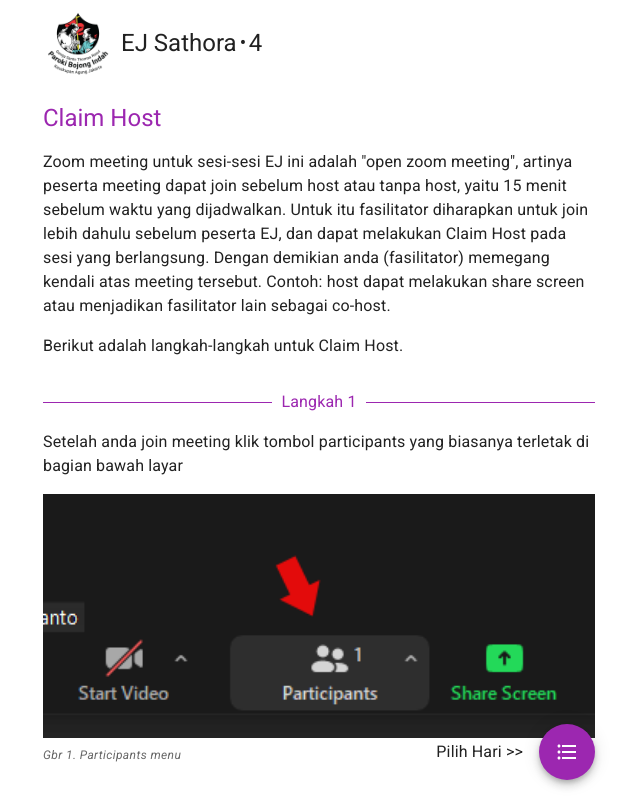
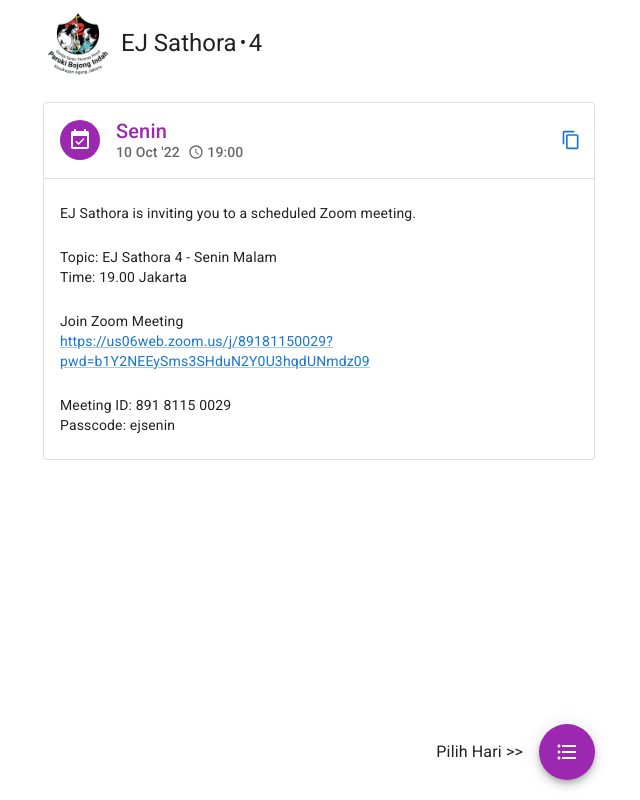
Before and after one commit to YuliusA/EJ-Sathora-Zoom-Invitation-link, a React (Create React App) app: page /host in a window 1280 px wide. Shown: the top 800 px of the page, without its empty margins (321-961 px from the left). Built offline with nearby package versions, Linux system fonts and the light colour scheme.

Commit message:
remove router

```diff
--- a/package.json
+++ b/package.json
@@ -10,7 +10,6 @@
     "moment": "^2.29.4",
     "react": "^18.2.0",
     "react-dom": "^18.2.0",
-    "react-router-dom": "^6.9.0",
     "react-scripts": "5.0.1"
   },
   "scripts": {
--- a/src/App.js
+++ b/src/App.js
@@ -1,5 +1,4 @@
 import { useMemo, useState } from 'react';
-import { Routes, Route, Outlet } from 'react-router-dom';
 import EjsContext from './contexts';
 import CssBaseline from '@mui/material/CssBaseline';
 import Container from '@mui/material/Container';
@@ -18,22 +17,17 @@
     return (
         <EjsContext.Provider value={value}>
             <CssBaseline />
-            <Routes>
-                <Route path='/' element={<Layout />}>
-                    <Route index element={<ContentForm />} />
-                    <Route path='host' element={<Host />} />
-                </Route>
-            </Routes>
+            <Container maxWidth='sm'>
+                <Header />
+
+                {day.id
+                    ? <ContentForm />
+                    : <Host />
+                }
+
+                <NavDrawer />
+            </Container>
         </EjsContext.Provider>
-    );
-}
-function Layout() {
-    return (
-        <Container maxWidth='sm'>
-            <Header />
-            <Outlet />
-            <NavDrawer />
-        </Container>
     );
 }
 
--- a/src/index.js
+++ b/src/index.js
@@ -1,6 +1,5 @@
 import React from 'react';
 import ReactDOM from 'react-dom/client';
-import { BrowserRouter } from 'react-router-dom';
 import { StyledEngineProvider } from '@mui/material/styles';
 import App from './App';
 
@@ -9,9 +8,7 @@
 root.render(
     <React.StrictMode>
         <StyledEngineProvider injectFirst>
-            <BrowserRouter>
-                <App />
-            </BrowserRouter>
+            <App />
         </StyledEngineProvider>
     </React.StrictMode>
 );
```
Also changed, not shown: 1 other file (tests, documents, lock files or other folders).
